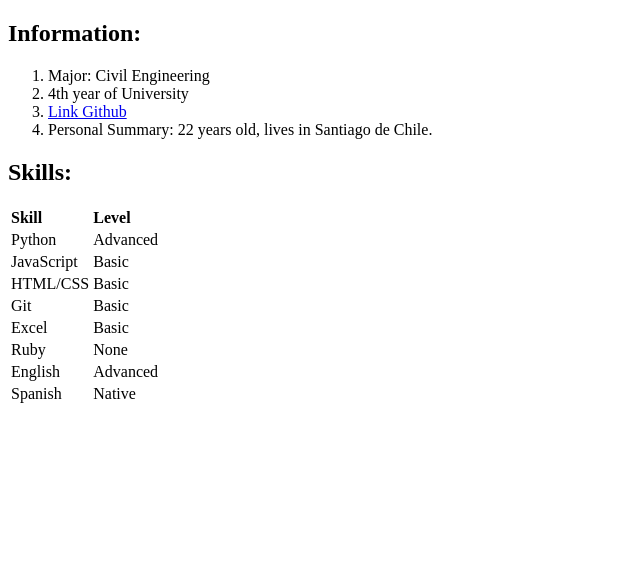
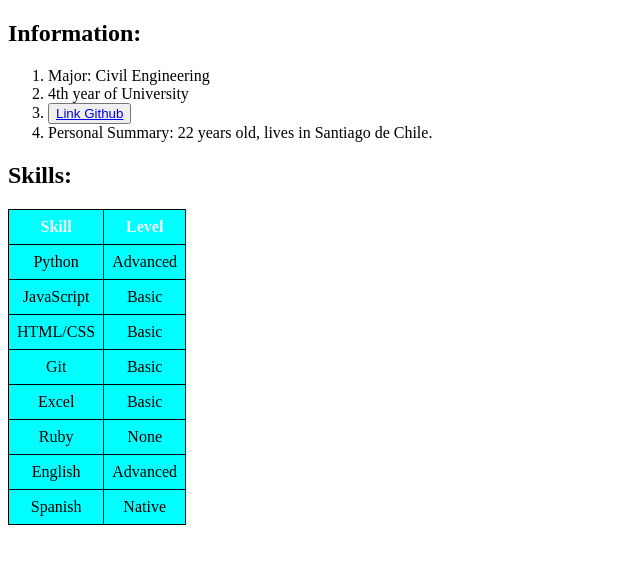
Before and after one commit to Graciau/graciau.hithub.io, a plain HTML site: page index.html in a window 1280 px wide. Shown: the part 60-624 px from the top of the page, without its empty margins (0-640 px from the left). Drawn offline with Linux system fonts and the light colour scheme.

Commit message:
fix requirements

```diff
--- a/index.html
+++ b/index.html
@@ -6,54 +6,55 @@
     <title>Document</title>
 </head>
 <body>
-    <h1><b>Maria Gracia Ureta </b></h1>
+    <h1 style="font: bolder;" ><b>Maria Gracia Ureta </b></h1>
     <h2>Information:</h2>
 
     <ol>
-        <li>Major: Civil Engineering</li>
-        <li>4th year of University</li>
-        <li><a href="https://github.com/Graciau/graciau.hithub.io.git"> Link Github </a> </li>
-        <li>Personal Summary: 22 years old, lives in Santiago de Chile.</li>
+        <li class="Information">Major: Civil Engineering</li>
+        <li class="Information">4th year of University</li>
+        <li><button><a href="https://github.com/Graciau/graciau.hithub.io.git"> Link Github </a> </button></li>
+        <li class="Information">Personal Summary: 22 years old, lives in Santiago de Chile.</li>
     </ol>
     <h2>Skills: </h2>
 
 </body>
-<table>
+<table id="skills" style="background-color: aqua; border-collapse: collapse;">
     <tr>
-        <td> <b>Skill</b> </td>
-        <td><b>Level</b></td>
+        <td style="color: aliceblue; font-weight: bolder; text-align: center; border: 1px solid black; padding: 8px;"><b>Skill</b></td>
+        <td style="color: aliceblue; font-weight: bolder; text-align: center; border: 1px solid black; padding: 8px;"><b>Level</b></td>
     </tr>
     <tr>
-        <td>Python</td>
-        <td>Advanced</td>
+        <td class="skill" style="text-align: center; border: 1px solid black; padding: 8px;">Python</td>
+        <td class="level" style="text-align: center; border: 1px solid black; padding: 8px;">Advanced</td>
     </tr>
     <tr>
-        <td>JavaScript</td>
-        <td>Basic</td>
+        <td class="skill" style="text-align: center; border: 1px solid black; padding: 8px;">JavaScript</td>
+        <td class="level" style="text-align: center; border: 1px solid black; padding: 8px;">Basic</td>
     </tr>
     <tr>
-        <td>HTML/CSS</td>
-        <td>Basic</td>
+        <td class="skill" style="text-align: center; border: 1px solid black; padding: 8px;">HTML/CSS</td>
+        <td class="level" style="text-align: center; border: 1px solid black; padding: 8px;">Basic</td>
     </tr>
     <tr>
-        <td>Git</td>
-        <td>Basic</td>
+        <td class="skill" style="text-align: center; border: 1px solid black; padding: 8px;">Git</td>
+        <td class="level" style="text-align: center; border: 1px solid black; padding: 8px;">Basic</td>
     </tr>
     <tr>
-        <td>Excel</td>
-        <td>Basic</td>
+        <td class="skill" style="text-align: center; border: 1px solid black; padding: 8px;">Excel</td>
+        <td class="level" style="text-align: center; border: 1px solid black; padding: 8px;">Basic</td>
     </tr>
     <tr>
-        <td>Ruby</td>
-        <td>None</td>
+        <td class="skill" style="text-align: center; border: 1px solid black; padding: 8px;">Ruby</td>
+        <td class="level" style="text-align: center; border: 1px solid black; padding: 8px;">None</td>
     </tr>
     <tr>
-        <td>English</td>
-        <td>Advanced</td>
+        <td class="skill" style="text-align: center; border: 1px solid black; padding: 8px;">English</td>
+        <td class="level" style="text-align: center; border: 1px solid black; padding: 8px;">Advanced</td>
     </tr>
     <tr>
-        <td>Spanish</td>
-        <td>Native</td>
+        <td class="skill" style="text-align: center; border: 1px solid black; padding: 8px;">Spanish</td>
+        <td class="level" style="text-align: center; border: 1px solid black; padding: 8px;">Native</td>
     </tr>
 </table>
+
 </html>
```
